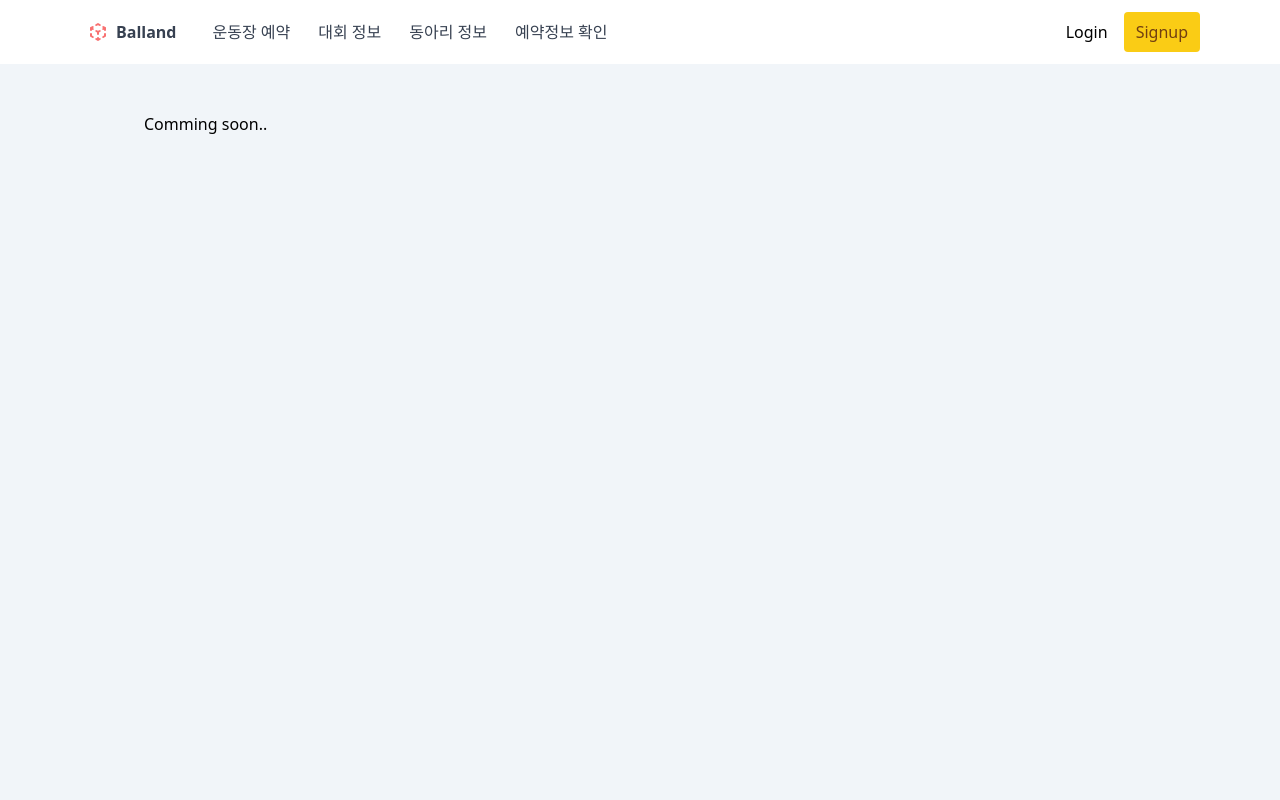
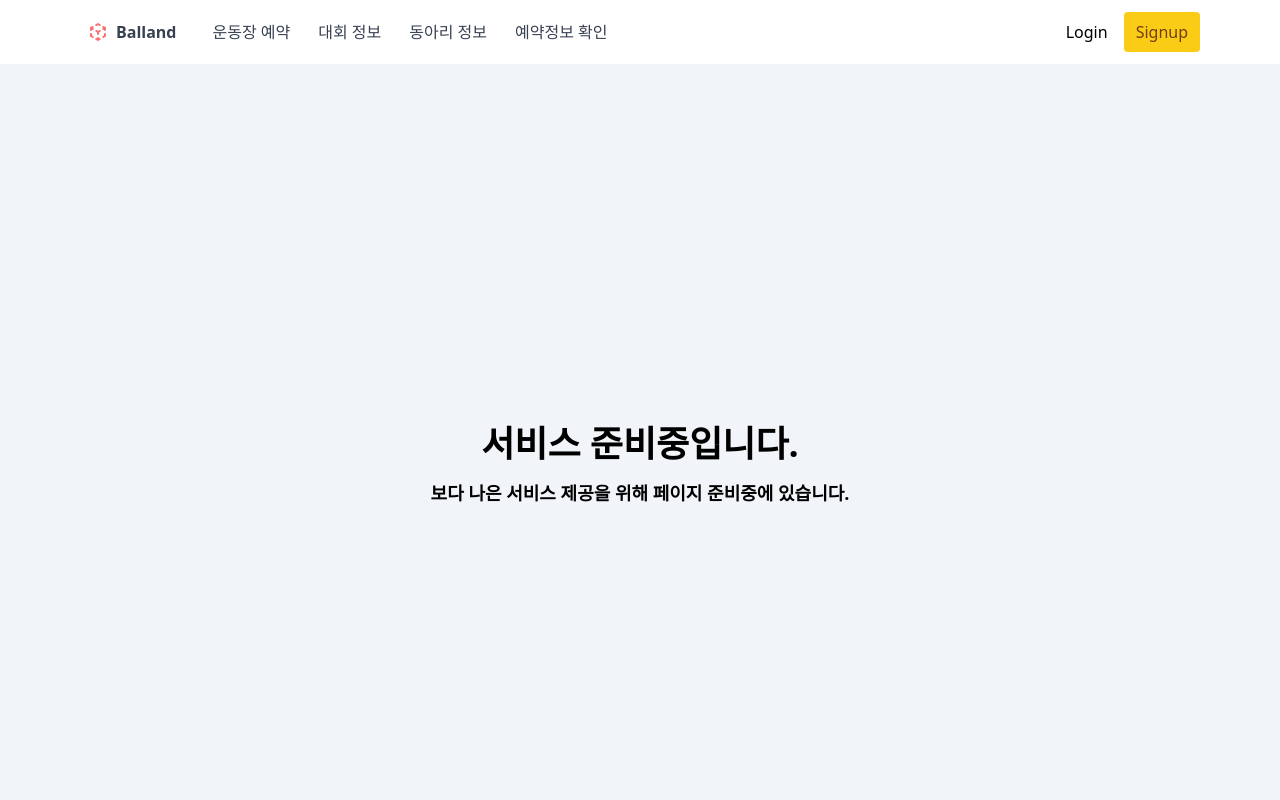
Before and after one commit to Ballandd/Balland_Web, a Next.js app in the folder balland/: page /club in a window 1280 px wide. Shown: the top 800 px of the page. Built offline with nearby package versions, Linux system fonts and the light colour scheme; no server answers; some icons are missing.

Commit message:
feat(WatintService.tsx): 서비스이용불가 컴포넌트 생성 및 동아리정보 창 블락

```diff
--- /dev/null
+++ b/balland/components/WaitingService.tsx
@@ -0,0 +1,18 @@
+import { Icon } from "@iconify/react"
+
+export interface WaitingServiceProps {
+}
+
+const WaitingService = (props: WaitingServiceProps) => {
+    return(
+        <div className="flex flex-col items-center">
+               <Icon className=
+                "mt-2 xs:mt-4 s:mt-6 sm:mt-8 md:mt-10 w-24 xs:w-40 s:w-60 sm:w-70 md:w-76 h-24 xs:h-40 s:h-60 sm:h-70 md:h-76"
+               icon="emojione:hourglass-not-done"/>
+            <h1 className="mt-1 xs:mt-2 s:mt-4 sm:mt-6 md:mt-8 text-lg xs:text-xl s:text-2xl sm:text-3xl md:text-4xl font-bold">서비스 준비중입니다.</h1>
+            <h2 className="mt-0.5 xs:mt-1 s:mt-2 sm:mt-3 md:mt-4 text-[8px] xs:text-[11px] s:text-[15px] sm:text-[18px] md:text-[18px] font-semibold">보다 나은 서비스 제공을 위해 페이지 준비중에 있습니다.</h2>
+        </div>
+    )
+}
+
+export default WaitingService
--- a/balland/pages/club/index.js
+++ b/balland/pages/club/index.js
@@ -1,4 +1,5 @@
 import Head from "next/head"
+import WaitingService from "../../components/WaitingService.tsx"
 export default function Club() {
   return (
     <div className = "h-screen">
@@ -6,9 +7,7 @@ export default function Club() {
         <title>동아리정보</title>
         <link rel="icon" href="/favicon.ico" />
       </Head>
-      <div className = "w-[940px] h-[300px]">
-        <p className = "items-center">Comming soon..</p>
-      </div>
+      <WaitingService/>
     </div>
   )
 }
```
